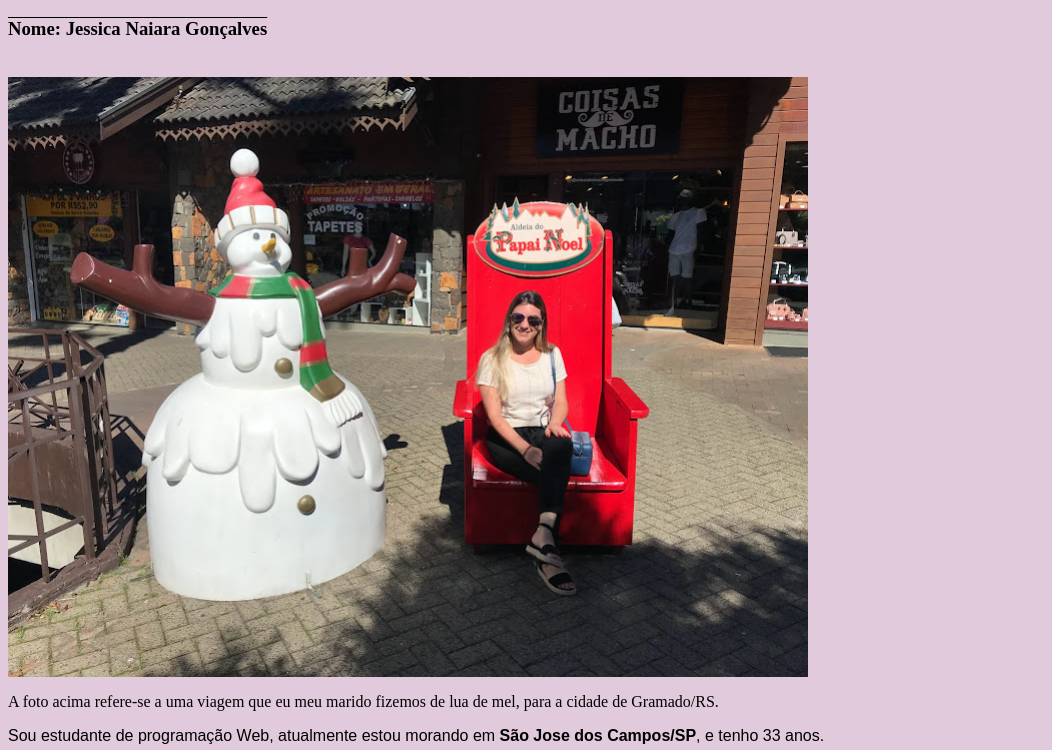
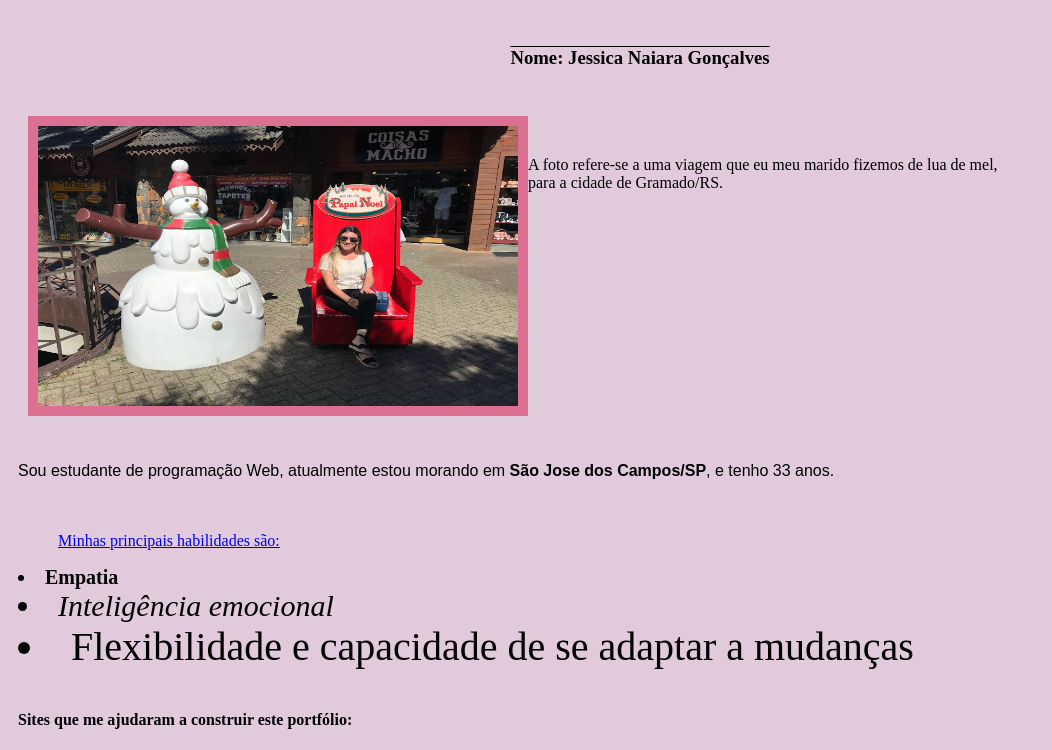
Before and after one commit to jessicanaiarag/Treinando-HTML-e-CSS, a plain HTML site: page Portifólio Jessica/index.html in a window 1280 px wide. Shown: the part 48-798 px from the top of the page, without its empty margins (0-1052 px from the left). Drawn offline with Linux system fonts and the light colour scheme.

Commit message:
aplicando seletores de posicionamento no portifolio

```diff
--- a/Portifólio Jessica/index.html
+++ b/Portifólio Jessica/index.html
@@ -1,26 +1,33 @@
 <html lang="pt-br">
+
 <head>
-    <meta charset="utf-8"/>
+  <meta charset="utf-8" />
   <title>
     Meu Portfólio Web
   </title>
   <link rel="stylesheet" href="style.css">
 </head>
+
 <body>
   <h1> Meu Portfólio Web</h1>
+  <div>
     <h3 id="style-name">Nome: Jessica Naiara Gonçalves</h3>
     <br>
-    <img src="jessica-natal.jpg" width="800" height="600" alt="foto da aldeia do papai noel">
-  <br>
-  <p>
-    A foto acima refere-se a uma viagem que eu meu marido fizemos de lua de mel, para a cidade de Gramado/RS.
+    <div class="description-foto">
+      <img src="jessica-natal.jpg" width="480" height="280" alt="foto da aldeia do papai noel">
+      <p id="description-foto">
+        A foto refere-se a uma viagem que eu meu marido fizemos de lua de mel,</br> para a cidade de Gramado/RS.
       </p>
+    </div>
+  </div>
+  <div>
     <p id="style-description">
-    Sou estudante de programação Web, atualmente estou morando em <strong>São Jose dos Campos/SP</strong>, e tenho 33 anos.
+    Sou estudante de programação Web, atualmente estou morando em <strong>São Jose dos Campos/SP</strong>, e tenho 33
+    anos.
    </p>
-  <h4>
+  </div>
+  <div>
     <ul><a href="#habilidades">Minhas principais habilidades são:</a></ul>
-  </h4>
     <li id="empatia">
       <strong>Empatia</strong>
     </li>
@@ -28,9 +35,13 @@
     <i>Inteligência emocional</i>
     </li>
     <li id="flexibilidade">Flexibilidade e capacidade de se adaptar a mudanças</li>
+  </div>
+  <div>
     <h4>Sites que me ajudaram a construir este portfólio:</h4>
     <a href="https://www.w3schools.com">W3Schools</a>
     <br>
     <a href="http://www.treinaweb.com.br/blog/o-que-e-e-como-comecar-com-html-e-css">Treinaweb</a>
+  </div>
 </body>
+
 </html>
--- a/Portifólio Jessica/style.css
+++ b/Portifólio Jessica/style.css
@@ -4,10 +4,12 @@ body {
 
 #style-name {
   text-decoration: overline;
+  text-align: center;
 }
 
 #style-description {
-  font-family:Arial, Helvetica, sans-serif
+  font-family:Arial, Helvetica, sans-serif;
+  position: relative;
 }
 
 #empatia {
@@ -21,3 +23,24 @@ body {
 #flexibilidade {
   font-size: 40px;
 }
+
+img {
+  float: left;
+  padding:10px; background-color: palevioletred;
+}
+
+.description-foto {
+  height: 300px;
+}
+
+div {
+  padding: 10px;
+  margin:auto;
+}
+
+#description-foto {
+  margin-top: 20px;
+  padding: 20px;
+  white-space: normal;
+  text-justify: center;
+}
```
Lines whose indentation alone changed are shown as unchanged.
